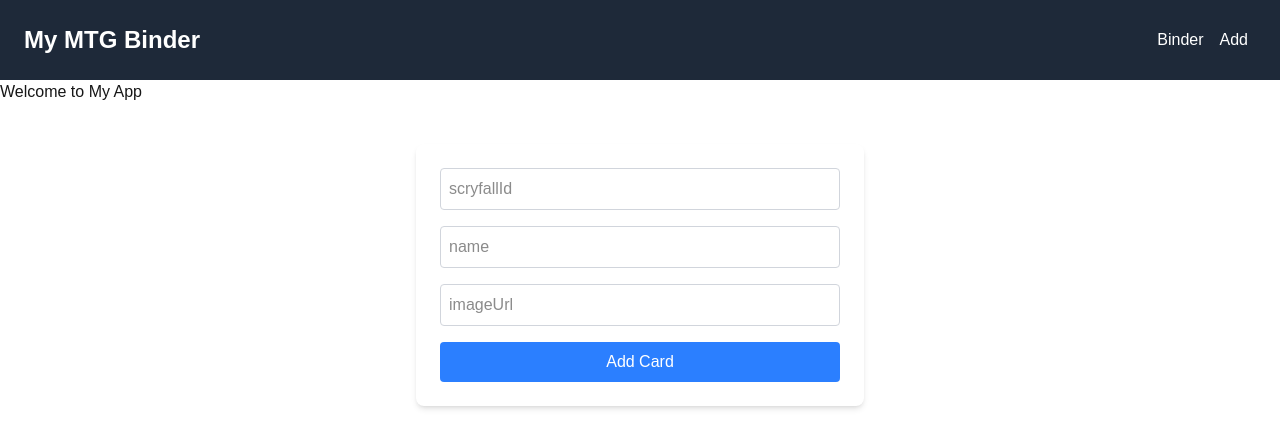
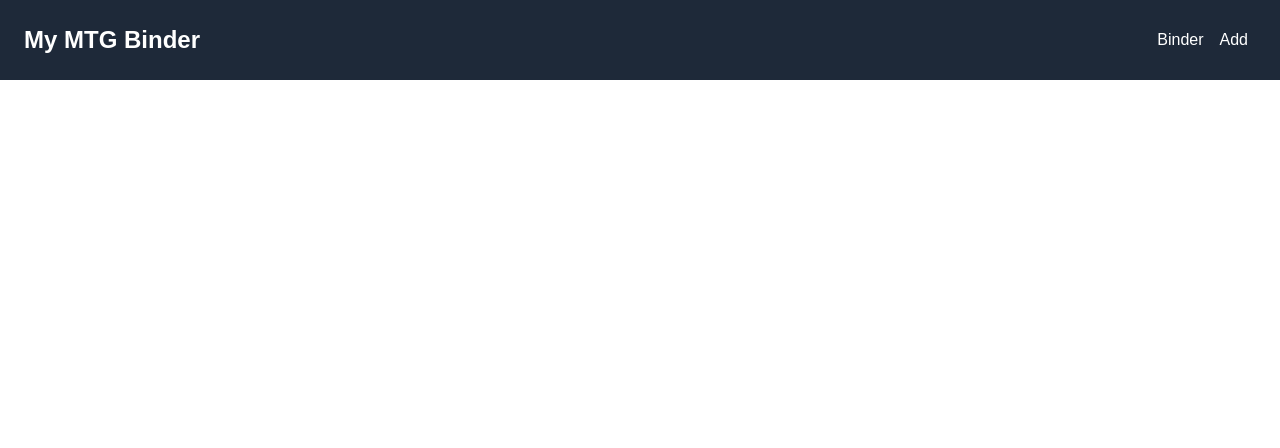
Before and after one commit to miguelflores-0906/my-mtg-binder, a Next.js app: page / in a window 1280 px wide. Shown: the top 448 px of the page. Built offline with nearby package versions, Linux system fonts and the light colour scheme.

Commit message:
Double-faced added
Added support for double-faced cards

```diff
--- a/src/app/add/page.tsx
+++ b/src/app/add/page.tsx
@@ -200,10 +200,11 @@ export default function Add() {
       }
 
       try {
+        const imageLink = chosenPrint.card_faces?.[0]?.image_uris?.small || chosenPrint.image_uris?.small || '';
         const response = await axios.post('/api/addCard', {
           scryfallId: chosenPrint.id,
           name: chosenPrint.name,
-          imageUrl: chosenPrint.image_uris?.small || chosenPrint.image_uris?.large || ''
+          imageUrl: imageLink
         });
 
         if (response.status === 200) {
--- a/src/app/page.tsx
+++ b/src/app/page.tsx
@@ -4,37 +4,10 @@ import axios from 'axios';
 
 export default function Home() {
 
-  const [scryfallId, setScryfallId] = useState('');
-  const [name, setName] = useState('');
-  const [imageUrl, setImageUrl] = useState('');
 
-  const handleSubmit = async (e: React.FormEvent) => {
-    e.preventDefault();
-    const response = await axios.post('/api/addCard', {scryfallId, name, imageUrl});
-
-    if(response.status === 200) {
-      alert('Card added successfully!');
-      setScryfallId('');
-      setName('');
-      setImageUrl('');
-    }
-    else {
-      alert('Failed to add card.');
-    }
-  }
 
   return (
-    <div>
-      <h1>Welcome to My App</h1>
-
-      <div className="max-w-md mx-auto mt-10 p-6 bg-white rounded-lg shadow-md">
-        <form onSubmit={handleSubmit} className="space-y-4">
-          <input type='text' placeholder='scryfallId' value={scryfallId} onChange={(e) => setScryfallId(e.target.value)} className="w-full p-2 border border-gray-300 rounded" required />
-          <input type='text' placeholder='name' value={name} onChange={(e) => setName(e.target.value)} className="w-full p-2 border border-gray-300 rounded" required />
-          <input type='text' placeholder='imageUrl' value={imageUrl} onChange={(e) => setImageUrl(e.target.value)} className="w-full p-2 border border-gray-300 rounded" required />
-          <button type='submit' className="w-full bg-blue-500 text-white p-2 rounded hover:bg-blue-600">Add Card</button>
-        </form>
-      </div>
-    </div>
+    <>
+    </>
   );
 }
```
